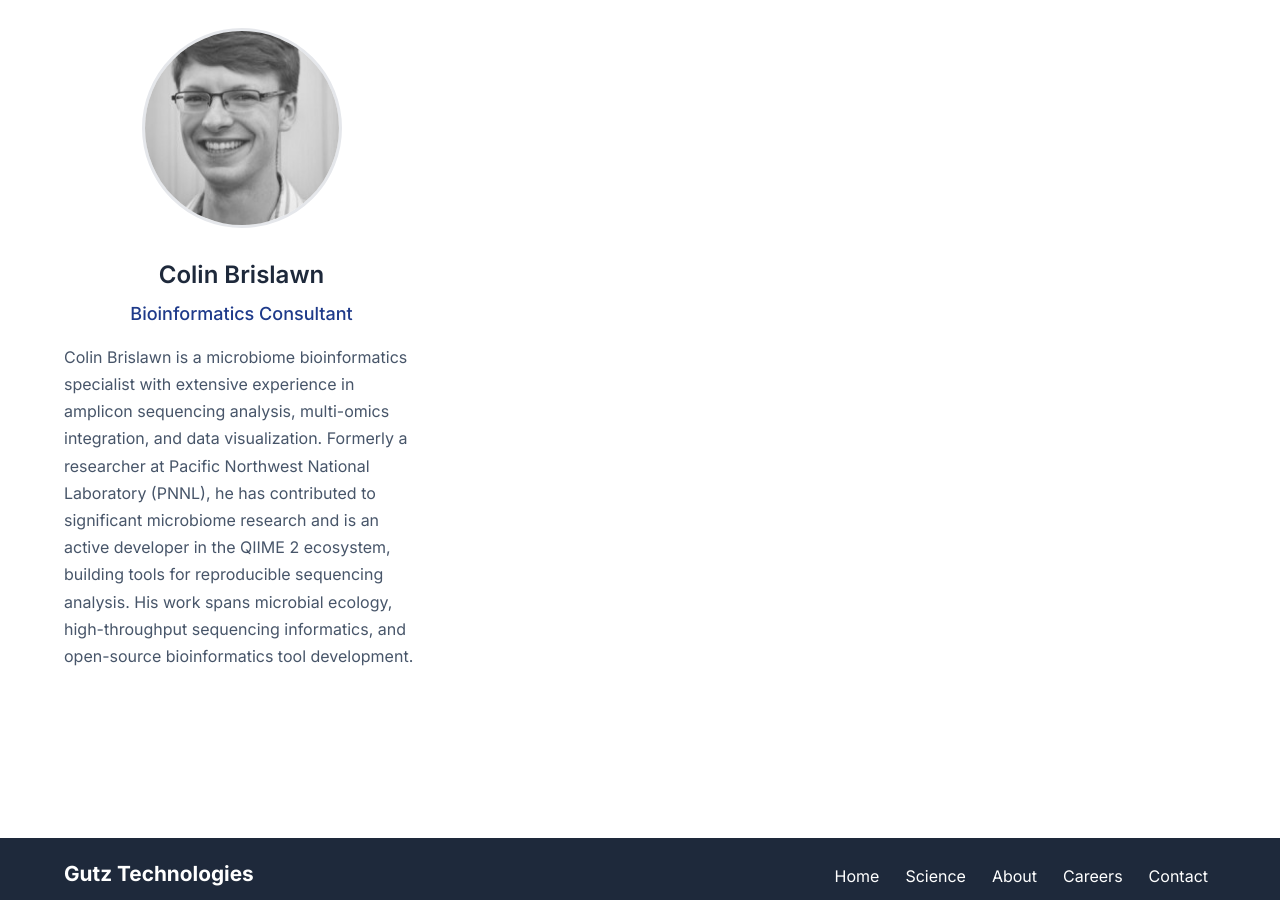
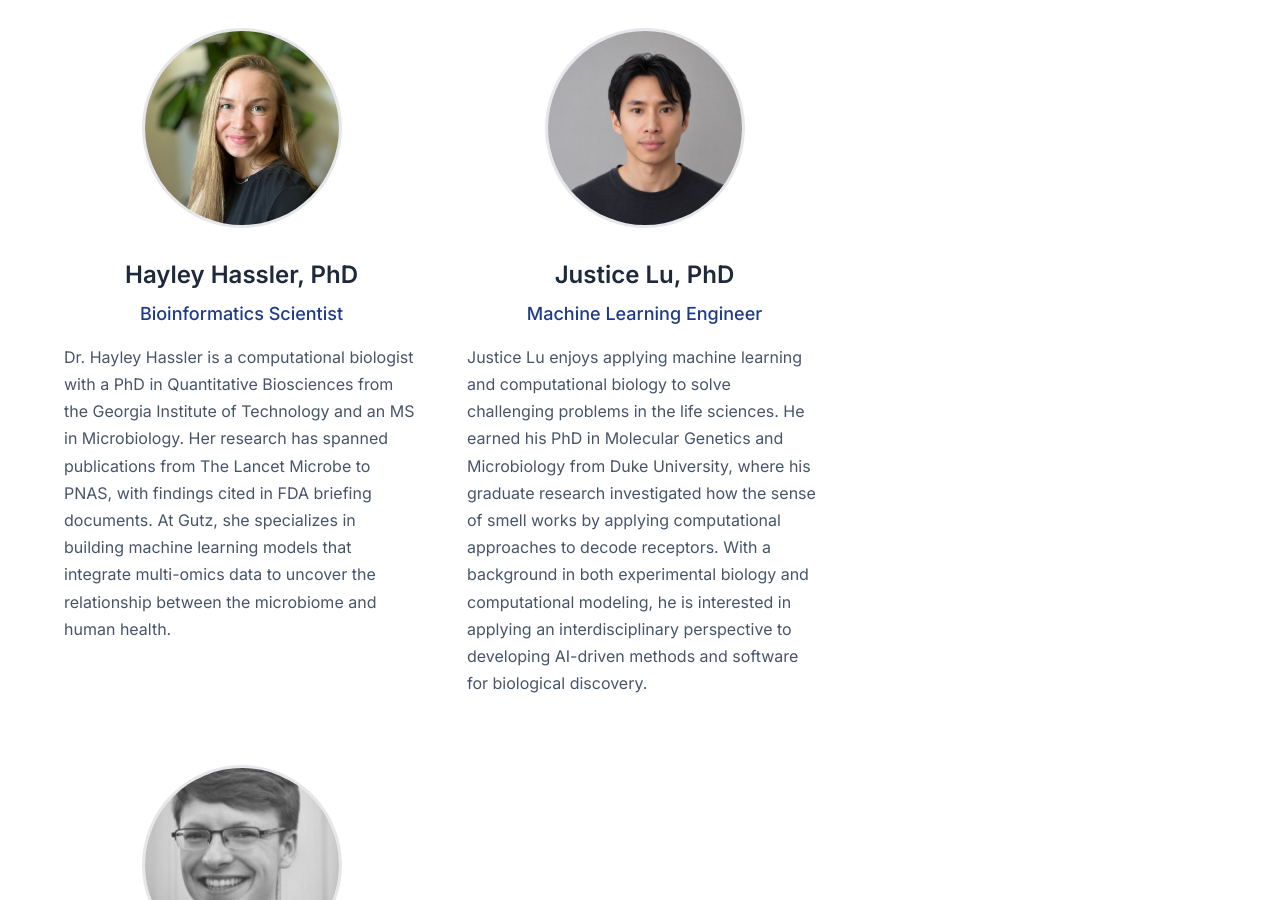
Before and after one commit to gutz-technologies/gutz-technologies.github.io, a Jekyll site: the page built from about.md, in a window 1280 px wide and 900 px high, scrolled down 2362 px. Built offline with Jekyll 4.4.1, drawn with Linux system fonts in a browser that asks for light colours.

Commit message:
Add Hayley Hassler and Justice Lu to About page team section
about.md has its own duplicated team grid separate from team.md that
was missed in the previous update.

Co-Authored-By: Claude Sonnet 5 <noreply@anthropic.com>

```diff
--- a/about.md
+++ b/about.md
@@ -49,6 +49,20 @@ To make this possible, we built a new programming language from the ground up—
   </div>
 
   <div class="team-member">
+    <img src="/images/team/hayley_hassler.jpg" alt="Hayley Hassler" class="team-photo">
+    <h3>Hayley Hassler, PhD</h3>
+    <p class="team-title">Bioinformatics Scientist</p>
+    <p class="team-bio">Dr. Hayley Hassler is a computational biologist with a PhD in Quantitative Biosciences from the Georgia Institute of Technology and an MS in Microbiology. Her research has spanned publications from The Lancet Microbe to PNAS, with findings cited in FDA briefing documents. At Gutz, she specializes in building machine learning models that integrate multi-omics data to uncover the relationship between the microbiome and human health.</p>
+  </div>
+
+  <div class="team-member">
+    <img src="/images/team/justice_lu.jpg" alt="Justice Lu" class="team-photo">
+    <h3>Justice Lu, PhD</h3>
+    <p class="team-title">Machine Learning Engineer</p>
+    <p class="team-bio">Justice Lu enjoys applying machine learning and computational biology to solve challenging problems in the life sciences. He earned his PhD in Molecular Genetics and Microbiology from Duke University, where his graduate research investigated how the sense of smell works by applying computational approaches to decode receptors. With a background in both experimental biology and computational modeling, he is interested in applying an interdisciplinary perspective to developing AI-driven methods and software for biological discovery.</p>
+  </div>
+
+  <div class="team-member">
     <img src="/images/team/colin_brislawn.jpeg" alt="Colin Brislawn" class="team-photo">
     <h3>Colin Brislawn</h3>
     <p class="team-title">Bioinformatics Consultant</p>
```
Also changed, not shown: 2 other files.
